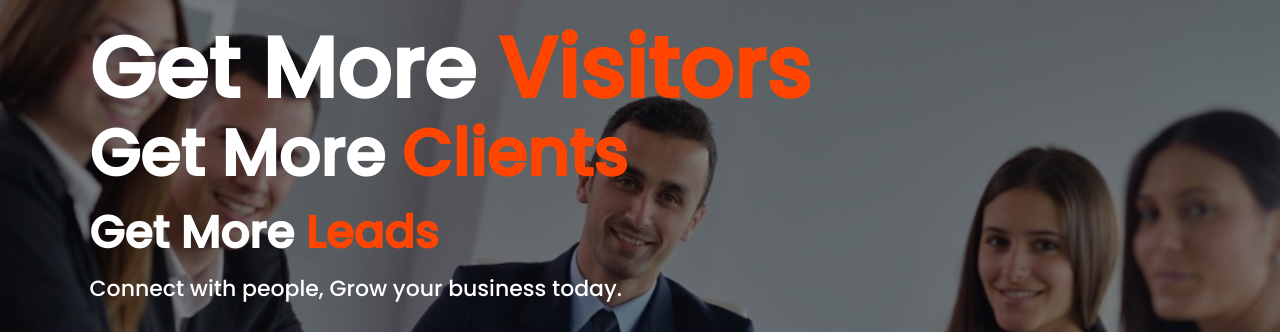
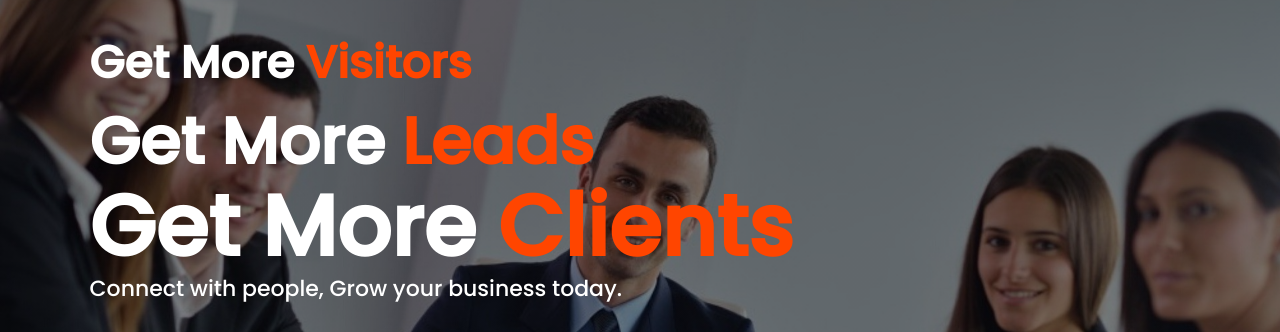
Before and after one commit to DeonHub/GrowYourBusinessPage, a plain HTML site: page index.html in a window 1280 px wide. Shown: the part 133-465 px from the top of the page. Drawn offline with Linux system fonts and the light colour scheme.

Commit message:
Update index.html

```diff
--- a/index.html
+++ b/index.html
@@ -52,9 +52,9 @@
 
        <div class="main">
 		<div class="text-box">
-			<h1>Get More <span style="color: orangered;">Visitors</span></h1>
-			<h2>Get More <span style="color: orangered;">Clients</span></h2>
-			<h3>Get More <span style="color: orangered;">Leads</span></h3>
+			<h3>Get More <span style="color: orangered;">Visitors</span></h3>
+			<h2>Get More <span style="color: orangered;">Leads</span></h2>
+			<h1>Get More <span style="color: orangered;">Clients</span></h1>
 			<p>Connect with people, Grow your business today.</p>
 			<a href="https://docs.google.com/forms/d/e/1FAIpQLSec2S3QsOkFzf76P_wHfOm0sGYcPbx-zbodG0A993RYyPVedQ/viewform?usp=sf_link" target="_blank"><button type="button" class="btn">Learn More<i class="fas fa-arrow-right"></i></button></a>
 		</div>
```
